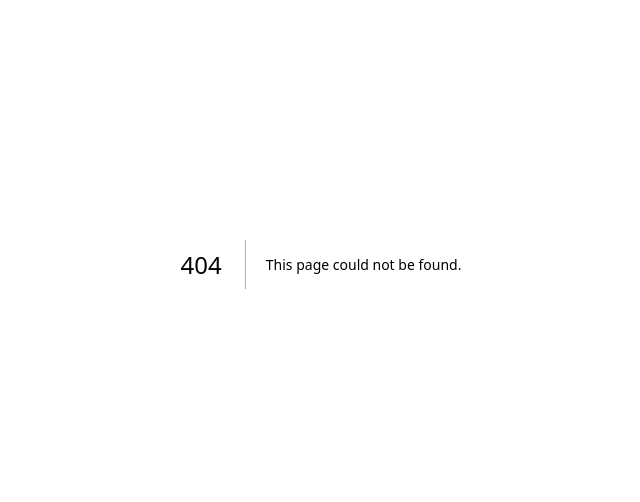
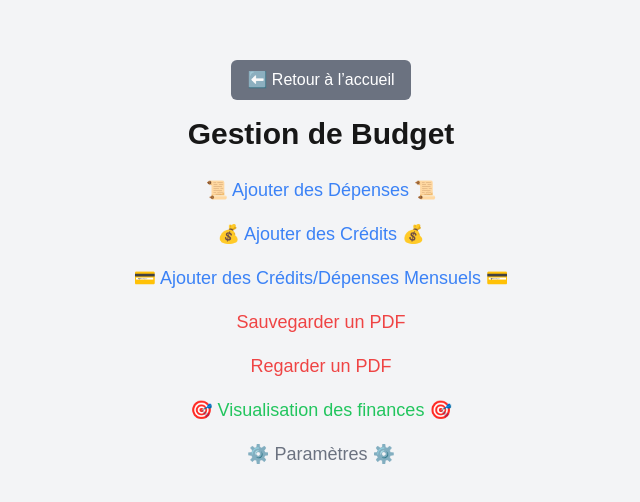
Before and after one commit to Guigz2/Stamps, a Next.js app in the folder budget-app/: page /Pages_Budget in a window 1280 px wide. Before the commit this address had no page. Shown: the part 136-638 px from the top of the page, without its empty margins (319-959 px from the left). Built offline with nearby package versions, Linux system fonts and the light colour scheme.

Commit message:
Ajout arbre tache_appli

```diff
--- a/budget-app/app/credit/page.tsx
+++ b/budget-app/app/Pages_Budget/credit/page.tsx
@@ -152,8 +152,8 @@ export default function Credits() {
   */
   return (
     <div className="p-6">
-      <Link href="/" className="bg-gray-500 text-white px-4 py-2 rounded-md hover:bg-gray-700 transition inline-block">
-        ⬅️ Retour à l&rsquo;accueil
+      <Link href="/Pages_Budget" className="bg-gray-500 text-white px-4 py-2 rounded-md hover:bg-gray-700 transition mb-4 inline-block">
+      ⬅️ Retour à l&rsquo;accueil
       </Link>
       <h1 className="text-2xl font-bold flex-1 text-center">💰 Mes Crédits 💰</h1>
 
--- a/budget-app/app/goals/page.tsx
+++ b/budget-app/app/Pages_Budget/goals/page.tsx
@@ -159,8 +159,8 @@ useEffect(() => {
 
   return (
     <div className="p-6">
-      <Link href="/" className="bg-gray-500 text-white px-4 py-2 rounded-md hover:bg-gray-700 transition">
-        ⬅️ Retour à l&rsquo;accueil
+      <Link href="/Pages_Budget" className="bg-gray-500 text-white px-4 py-2 rounded-md hover:bg-gray-700 transition mb-4 inline-block">
+      ⬅️ Retour à l&rsquo;accueil
       </Link>
       <h1 className="text-2xl font-bold text-center flex-1">🎯 Visualisation des finances 🎯</h1>
 
--- a/budget-app/app/mensuel/page.tsx
+++ b/budget-app/app/Pages_Budget/mensuel/page.tsx
@@ -172,8 +172,8 @@ export default function MonthlyPayments() {
   */
   return (
     <div className="p-6">
-      <Link href="/" className="bg-gray-500 text-white px-4 py-2 rounded-md hover:bg-gray-700 transition inline-block">
-        ⬅️ Retour à l&rsquo;accueil
+      <Link href="/Pages_Budget" className="bg-gray-500 text-white px-4 py-2 rounded-md hover:bg-gray-700 transition mb-4 inline-block">
+      ⬅️ Retour à l&rsquo;accueil
       </Link>
       <h1 className="text-2xl font-bold flex-1 text-center">💳 Mes Crédits/Dépenses Mensuels 💳</h1>
 
--- /dev/null
+++ b/budget-app/app/Pages_Budget/page.tsx
@@ -0,0 +1,24 @@
+"use client";
+
+import Link from 'next/link';
+
+
+export default function Home() {
+  return (
+    <div className="min-h-screen flex flex-col items-center justify-center bg-gray-100 p-6">
+      <Link href="/" className="bg-gray-500 text-white px-4 py-2 rounded-md hover:bg-gray-700 transition mb-4 inline-block">
+      ⬅️ Retour à l&rsquo;accueil
+      </Link>
+      <h1 className="text-3xl font-bold mb-6">Gestion de Budget</h1>
+      <nav className="space-y-4 text-lg text-center">
+        <Link href="/Pages_Budget/transactions" className="block text-blue-500">📜 Ajouter des Dépenses 📜</Link>
+        <Link href="/Pages_Budget/credit" className="block text-blue-500">💰 Ajouter des Crédits 💰</Link>
+        <Link href="/Pages_Budget/mensuel" className="block text-blue-500">💳 Ajouter des Crédits/Dépenses Mensuels 💳</Link>
+        <Link href="/Pages_Budget/pdf_save" className="block text-red-500">Sauvegarder un PDF</Link>
+        <Link href="/Pages_Budget/pdf_view" className="block text-red-500">Regarder un PDF</Link>
+        <Link href="/Pages_Budget/goals" className="block text-green-500">🎯 Visualisation des finances 🎯</Link>
+        <Link href="/Pages_Budget/settings" className="block text-gray-500">⚙️ Paramètres ⚙️</Link>
+      </nav>
+    </div>
+  );
+}
--- a/budget-app/app/pdf_save/page.tsx
+++ b/budget-app/app/Pages_Budget/pdf_save/page.tsx
@@ -64,7 +64,7 @@ export default function UploadPDF() {
 
   return (
     <div className="p-6">
-      <Link href="/" className="bg-gray-500 text-white px-4 py-2 rounded-md hover:bg-gray-700 transition mb-4 inline-block">
+      <Link href="/Pages_Budget" className="bg-gray-500 text-white px-4 py-2 rounded-md hover:bg-gray-700 transition mb-4 inline-block">
       ⬅️ Retour à l&rsquo;accueil
       </Link>
       <h1 className="text-2xl font-bold flex-1 text-center">Sauvegarder un PDF</h1>
--- a/budget-app/app/pdf_view/page.tsx
+++ b/budget-app/app/Pages_Budget/pdf_view/page.tsx
@@ -30,7 +30,7 @@ export default function ViewPDF() {
 
   return (
     <div className="p-6">
-      <Link href="/" className="bg-gray-500 text-white px-4 py-2 rounded-md hover:bg-gray-700 transition mb-4 inline-block">
+      <Link href="/Pages_Budget" className="bg-gray-500 text-white px-4 py-2 rounded-md hover:bg-gray-700 transition mb-4 inline-block">
       ⬅️ Retour à l&rsquo;accueil
       </Link>
       <h1 className="text-2xl font-bold flex-1 text-center">Liste des PDFs</h1>
--- a/budget-app/app/settings/page.tsx
+++ b/budget-app/app/Pages_Budget/settings/page.tsx
@@ -3,7 +3,7 @@ import Link from "next/link";
 export default function Settings() {
     return (
       <div className="p-6">
-        <Link href="/" className="bg-gray-500 text-white px-4 py-2 rounded-md hover:bg-gray-700 transition mb-4 inline-block">
+        <Link href="/Pages_Budget" className="bg-gray-500 text-white px-4 py-2 rounded-md hover:bg-gray-700 transition mb-4 inline-block">
         ⬅️ Retour à l&rsquo;accueil
         </Link>
         <h1 className="text-2xl font-bold flex-1 text-center">⚙️ Paramètres ⚙️</h1>
--- a/budget-app/app/transactions/page.tsx
+++ b/budget-app/app/Pages_Budget/transactions/page.tsx
@@ -201,8 +201,8 @@ export default function Transactions() {
   */
   return (
     <div className="p-6">
-        <Link href="/" className="bg-gray-500 text-white px-4 py-2 rounded-md hover:bg-gray-700 transition inline-block">
-          ⬅️ Retour à l&rsquo;accueil
+        <Link href="/Pages_Budget" className="bg-gray-500 text-white px-4 py-2 rounded-md hover:bg-gray-700 transition mb-4 inline-block">
+        ⬅️ Retour à l&rsquo;accueil
         </Link>
         <h1 className="text-2xl font-bold flex-1 text-center">📜 Mes dépenses 📜</h1>
 
--- /dev/null
+++ b/budget-app/app/Pages_Taches/page.tsx
@@ -0,0 +1,18 @@
+"use client";
+
+import Link from 'next/link';
+
+
+export default function Home() {
+  return (
+    <div className="min-h-screen flex flex-col items-center justify-center bg-gray-100 p-6">
+      <Link href="/" className="bg-gray-500 text-white px-4 py-2 rounded-md hover:bg-gray-700 transition mb-4 inline-block">
+      ⬅️ Retour à l&rsquo;accueil
+      </Link>
+      <h1 className="text-3xl font-bold mb-6">Gestion de Tâches</h1>
+      <nav className="space-y-4 text-lg text-center">
+        <Link href="/" className="block text-blue-500">Faire une requête</Link>
+      </nav>
+    </div>
+  );
+}
--- a/budget-app/app/page.tsx
+++ b/budget-app/app/page.tsx
@@ -120,13 +120,8 @@ export default function Home() {
     <div className="min-h-screen flex flex-col items-center justify-center bg-gray-100 p-6">
       <h1 className="text-3xl font-bold mb-6">Gestion de Budget</h1>
       <nav className="space-y-4 text-lg text-center">
-        <Link href="/transactions" className="block text-blue-500">📜 Ajouter des Dépenses 📜</Link>
-        <Link href="/credit" className="block text-blue-500">💰 Ajouter des Crédits 💰</Link>
-        <Link href="/mensuel" className="block text-blue-500">💳 Ajouter des Crédits/Dépenses Mensuels 💳</Link>
-        <Link href="/pdf_save" className="block text-blue-500">Sauvegarder un PDF</Link>
-        <Link href="/pdf_view" className="block text-blue-500">Regarder un PDF</Link>
-        <Link href="/goals" className="block text-green-500">🎯 Visualisation des finances 🎯</Link>
-        <Link href="/settings" className="block text-gray-500">⚙️ Paramètres ⚙️</Link>
+        <Link href="/Pages_Budget" className="block text-blue-500">Application Budget</Link>
+        <Link href="/Pages_Taches" className="block text-blue-500">Application Tâches</Link>
       </nav>
     </div>
   );
```
